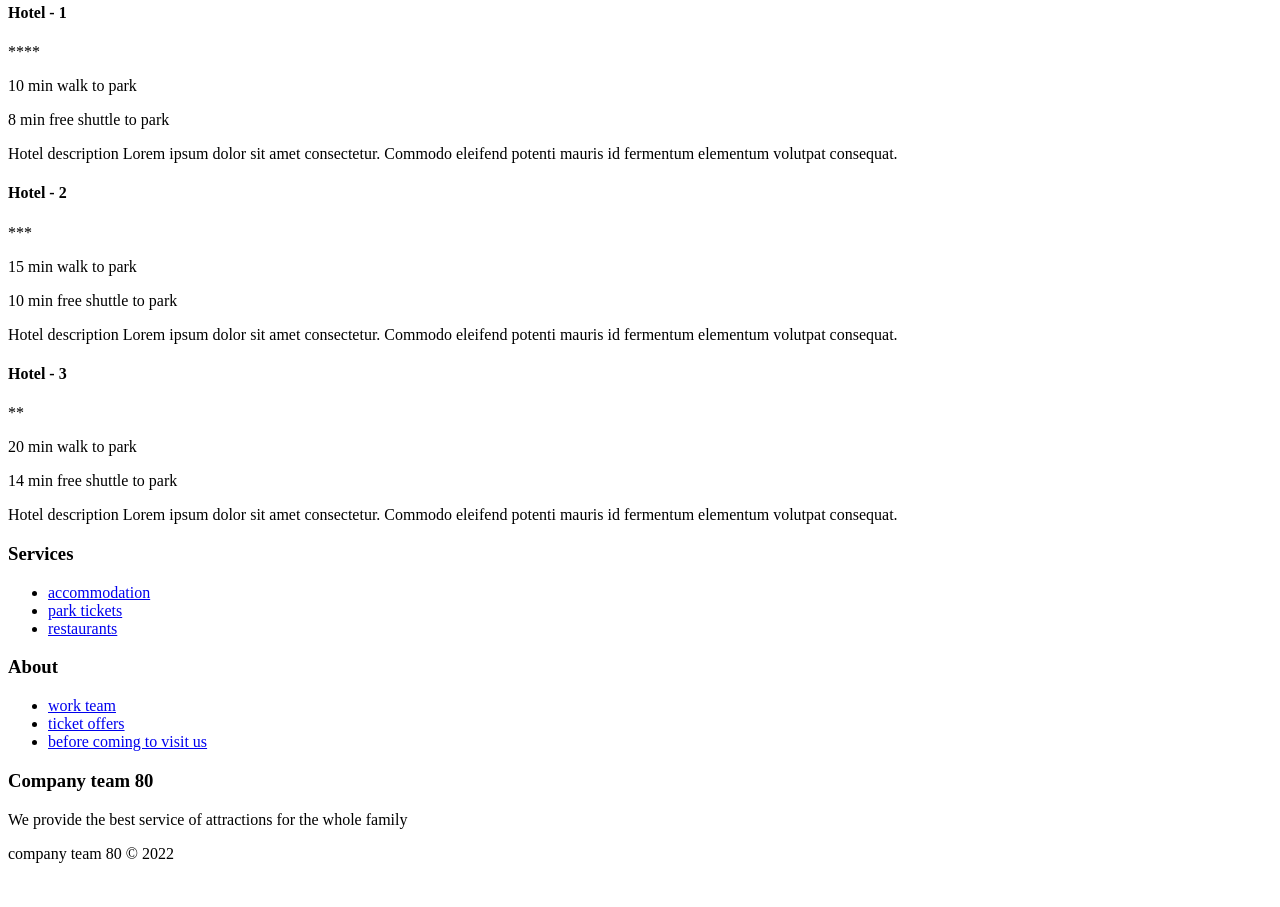
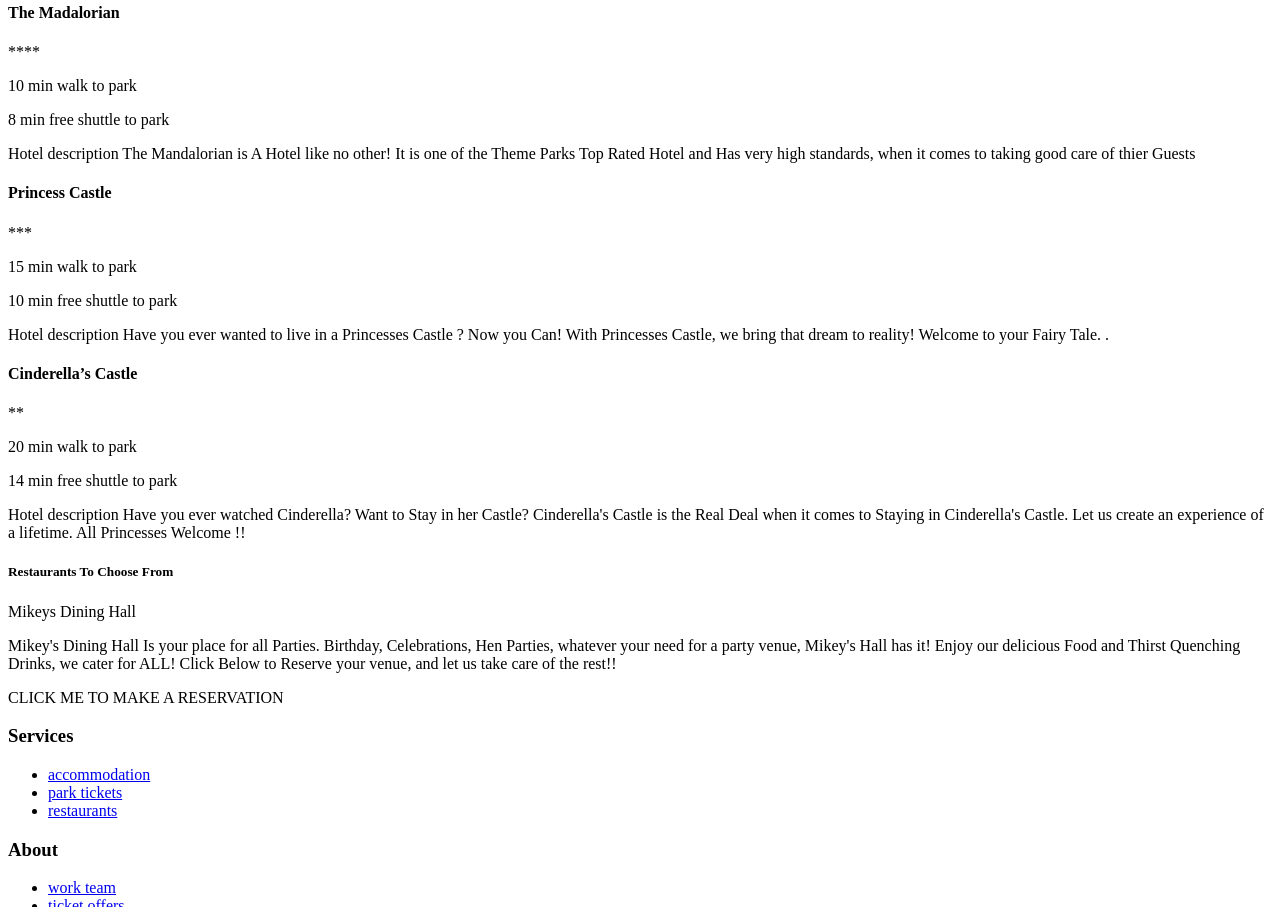
Before and after one commit to MarceAvend/Web-Development, a plain HTML site: page index.html in a window 1280 px wide. Shown: the part 1189-2096 px from the top of the page. Before the commit the page ends 2068 px from the top, so only its background shows below. Drawn offline with Linux system fonts and the light colour scheme.

Commit message:
Update index.html

```diff
--- a/index.html
+++ b/index.html
@@ -128,34 +128,37 @@
                     Select one of our themed hotels
                 </h3>
                 <div>
-                    <h4>Hotel - 1</h4>
+                    <h4>The Madalorian</h4>
                     <p>****</p>
                     <p>10 min walk to park</p>
                     <p>8 min free shuttle to park</p>
                     <p>Hotel description
-                        Lorem ipsum dolor sit amet consectetur. Commodo eleifend potenti mauris id fermentum elementum
-                        volutpat consequat.</p>
+                     The Mandalorian is A Hotel like no other! It is one of the Theme Parks Top Rated Hotel and Has very high standards, when it comes to taking good care of thier Guests </p>
                 </div>
                 <div>
-                    <h4>Hotel - 2</h4>
+                    <h4>Princess Castle</h4>
                     <p>***</p>
                     <p>15 min walk to park</p>
                     <p>10 min free shuttle to park</p>
                     <p>Hotel description
-                        Lorem ipsum dolor sit amet consectetur. Commodo eleifend potenti mauris id fermentum elementum
-                        volutpat consequat.</p>
+                       Have you ever wanted to live in a Princesses Castle ? Now you Can! With Princesses Castle, we bring that dream to reality! Welcome to your Fairy Tale. .</p>
                 </div>
                 <div>
-                    <h4>Hotel - 3</h4>
+                    <h4>Cinderella’s Castle</h4>
                     <p>**</p>
                     <p>20 min walk to park</p>
                     <p>14 min free shuttle to park</p>
                     <p>Hotel description
-                        Lorem ipsum dolor sit amet consectetur. Commodo eleifend potenti mauris id fermentum elementum
-                        volutpat consequat.</p>
+                     Have you ever watched Cinderella? Want to Stay in her Castle? Cinderella's Castle is the Real Deal when it comes to Staying in Cinderella's Castle. Let us create an experience of a lifetime. All Princesses Welcome !!</p>
                 </div>
             </div>
         </div>
+    </div>
+    <div>
+        <h5>Restaurants To Choose From</h5>
+        <p>Mikeys Dining Hall</p>
+        <p>Mikey's Dining Hall Is your place for all Parties. Birthday, Celebrations, Hen Parties, whatever your need for a party venue, Mikey's Hall has it! Enjoy our delicious Food and Thirst Quenching Drinks, we cater for ALL! Click Below to Reserve your venue, and let us take care of the rest!!</p>
+        <P> CLICK ME TO MAKE A RESERVATION</p>
     </div>
     <!---------------------------------------------------- footer section ---------------------------------------------------->
     <footer>
```
